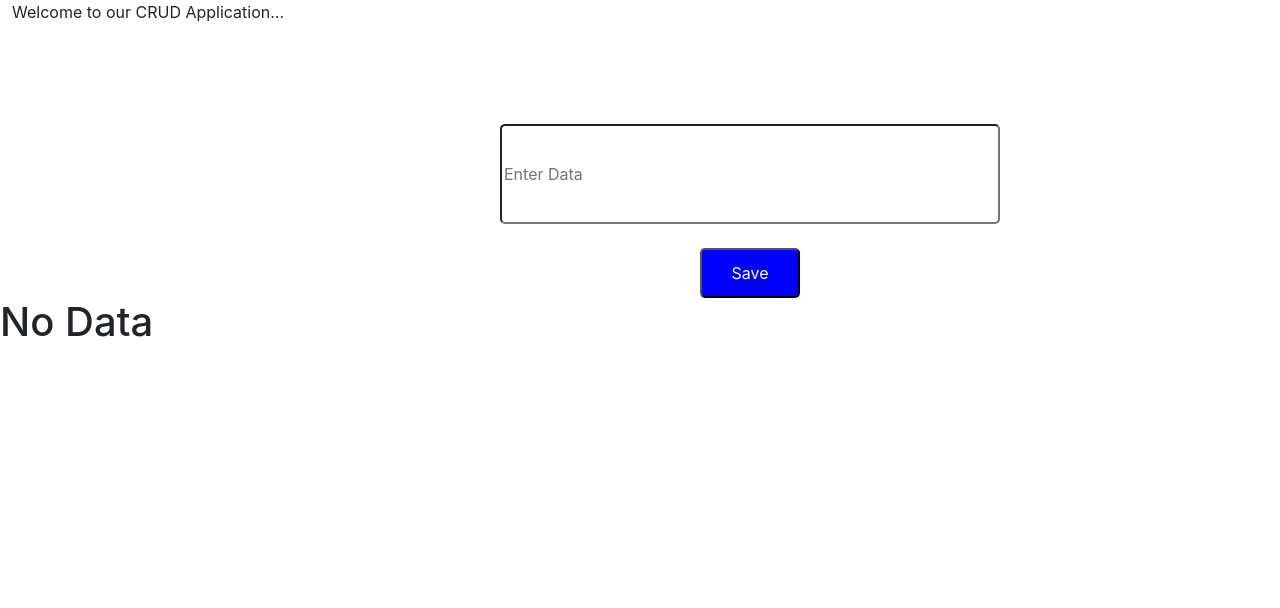
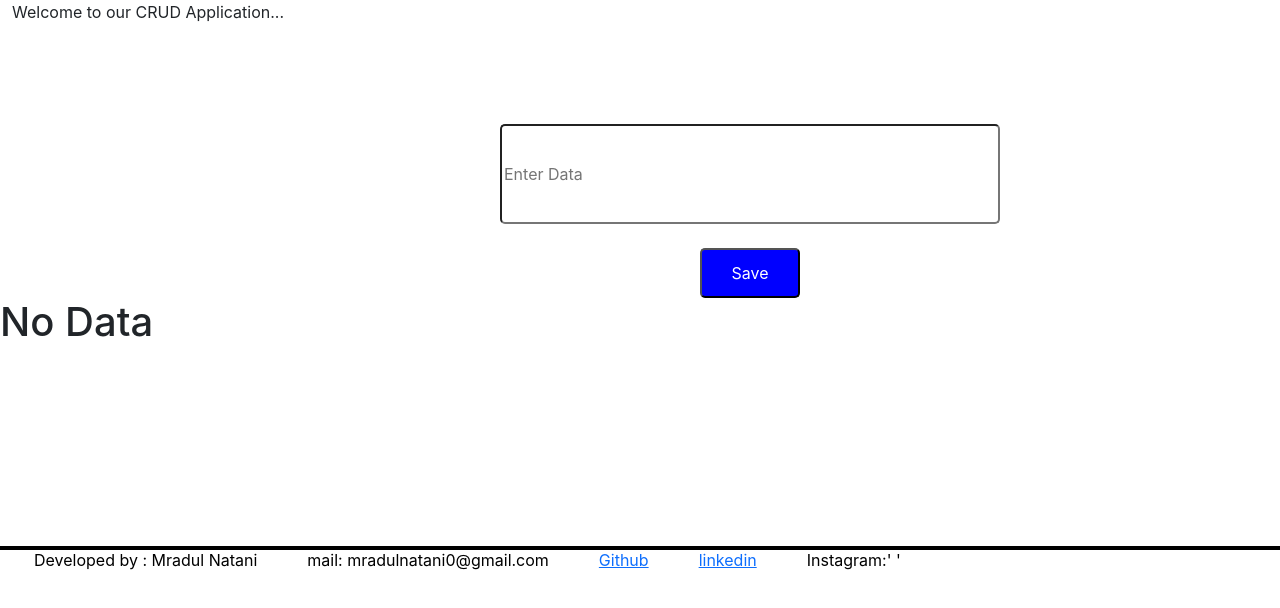
Before and after one commit to mradulnatani/CRUD-app, a React (Create React App) app: page / in a window 1280 px wide. Shown: the top 608 px of the page. Built offline with nearby package versions, Linux system fonts and the light colour scheme.

Commit message:
added footer

```diff
--- a/src/App.js
+++ b/src/App.js
@@ -1,12 +1,13 @@
 import './App.css';
 import Header from './Header.js';
 import Main from './Main.js';
+import Footer from './footer.js';
 function App() {
     return(
         <>
         <Header/>
         <Main/>
-
+        <Footer/>
     </>
     );
 }
--- a/src/Main.js
+++ b/src/Main.js
@@ -37,6 +37,7 @@ export default function Main() {
       {show ? <h1 style={{marginLeft:'700px'}}>{data}</h1> : <h1>No Data</h1>}
       {taskArray.map((task, index) => (
         <h3 key={index}>{task}<button onClick={()=>{deleteTask(index)}} style={{height:'50px',width:'100px',borderRadius:'5px',marginLeft:'700px',backgroundColor:'red',color:'white'}}>Delete</button><button style={{height:'50px',width:'100px',borderRadius:'5px',marginLeft:'2px',backgroundColor:'blue',color:'white'}} onClick={() => editTask(index, prompt('Enter updated task:'))}>Edit</button>
+        <hr/>
 </h3>
       ))}
     </>
--- /dev/null
+++ b/src/footer.css
@@ -0,0 +1,6 @@
+.footers li p{
+    display: inline-flex;
+    list-style: none;
+    float: left;
+    margin-right:50px;
+}
--- /dev/null
+++ b/src/footer.js
@@ -0,0 +1,15 @@
+import React from 'react'
+import './footer.css'
+export default function footer() {
+  return (
+    <div>
+        <ul className='footers'style={{color:'black',marginTop:'200px',listStyle:'none',border:'2px solid black'}}>
+            <li><p>Developed by : Mradul Natani</p></li>
+            <li><p>mail: mradulnatani0@gmail.com</p></li>
+            <li><p><a href='https://github.com/mradulnatani'>Github</a> </p></li>
+            <li><p><a href='https://www.linkedin.com/in/mradul-natani-882194248/'>linkedin</a></p></li>
+            <li><p>Instagram:' '</p></li>
+        </ul>
+    </div>
+  )
+}
```
